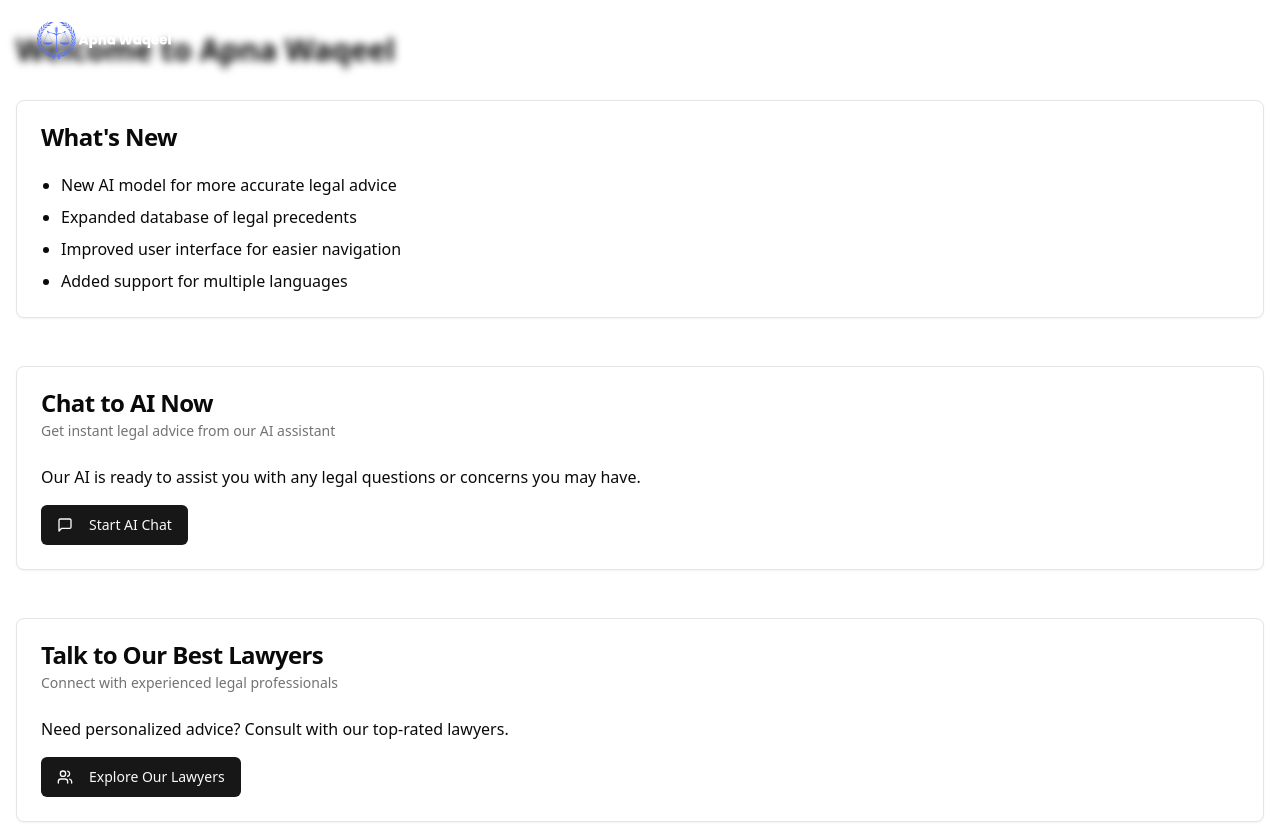
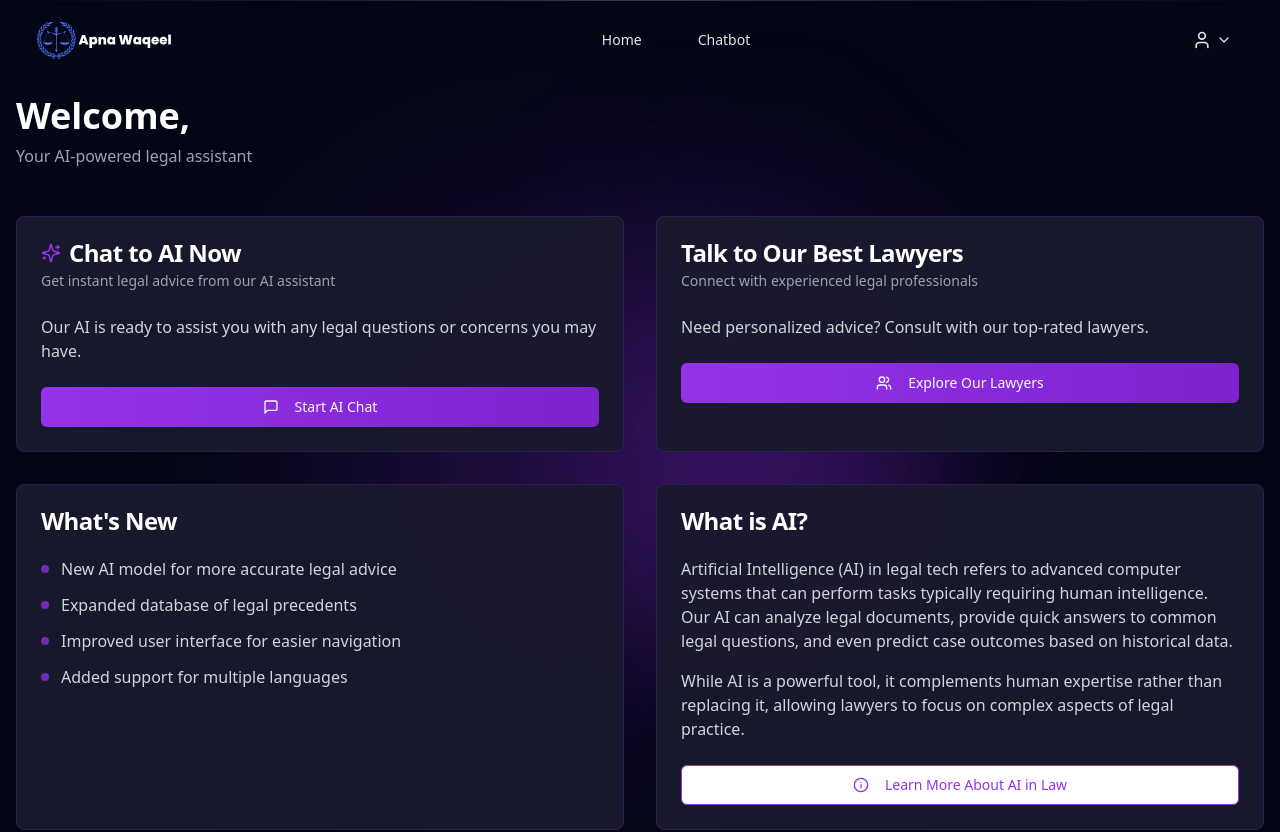
Before and after one commit to Nouman-Usman/Sem5-Proj, a React (Vite) app in the folder frontend/: page /user-home in a window 1280 px wide. Shown: the top 832 px of the page. Built offline with nearby package versions, Linux system fonts and the light colour scheme; sample sign-in values are in the browser's storage.

Commit message:
Update role-based access in routes and enhance Chatbot functionality

```diff
--- a/frontend/src/App.jsx
+++ b/frontend/src/App.jsx
@@ -30,7 +30,7 @@
           </ProtectedRoute>
         } />
         <Route path="/lawyers" element={
-          <ProtectedRoute allowedRoles={['lawyer']}>
+          <ProtectedRoute allowedRoles={['client']}>  {/* Changed from 'lawyer' to 'client' */}
             <LawyerRecommendationPage />
           </ProtectedRoute>
         } />
--- a/frontend/src/components/Navbar.jsx
+++ b/frontend/src/components/Navbar.jsx
@@ -87,7 +87,7 @@
               </a>
               {userRole === 'client' && (
                 <>
-                  <a href="/lawyers" className={linkClasses}>
+                  <a href="/lawyers" className={linkClasses}>  {/* Changed from /Lawyers to /lawyers */}
                     <span className="relative z-10">Lawyer Recommendation</span>
                   </a>
                   <a href="/subscription-plans" className={linkClasses}>
--- a/frontend/src/components/UserHome.jsx
+++ b/frontend/src/components/UserHome.jsx
@@ -1,87 +1,213 @@
-import React from "react"
+import React, { useState, useEffect } from "react"
 import { Card, CardContent, CardDescription, CardHeader, CardTitle } from "@/components/ui/card"
 import { Button } from "@/components/ui/button"
-import { MessageSquare, Users, Info } from "lucide-react"
+import { MessageSquare, Users, Info, Sparkles } from "lucide-react"
 
 export function UserHome() {
+  const [displayText, setDisplayText] = useState("");
+  const [isDeleting, setIsDeleting] = useState(false);
+  const [delta, setDelta] = useState(200);
+
+  useEffect(() => {
+    const user = JSON.parse(localStorage.getItem('user'));
+    const userName = user?.name || 'User';
+    setDisplayText(userName.charAt(0));
+  }, []);
+
+  useEffect(() => {
+    let ticker = setInterval(() => {
+      tick();
+    }, delta);
+
+    return () => clearInterval(ticker);
+  }, [displayText, isDeleting]);
+
+  const tick = () => {
+    const user = JSON.parse(localStorage.getItem('user'));
+    const fullName = user?.name || 'User';
+
+    if (isDeleting) {
+      setDisplayText(fullName.substring(0, displayText.length - 1));
+      setDelta(100);
+    } else {
+      setDisplayText(fullName.substring(0, displayText.length + 1));
+      setDelta(200);
+    }
+
+    if (!isDeleting && displayText === fullName) {
+      setTimeout(() => setIsDeleting(true), 2000);
+    } else if (isDeleting && displayText === '') {
+      setIsDeleting(false);
+    }
+  };
+
   return (
-    <div className="container mx-auto px-4 py-8">
-      <h1 className="text-3xl font-bold mb-8">Welcome to Apna Waqeel</h1>
-      {/* What's New Section */}
-      <section className="mb-12">
-        <Card>
+    <div className="min-h-screen bg-[#030614] pt-24 pb-8 px-4 relative overflow-hidden">
+      {/* Background effects */}
+      <div className="absolute inset-0 overflow-hidden">
+        <div className="absolute top-1/4 left-1/4 w-[500px] h-[500px] bg-[#9333EA]/20 rounded-full blur-[128px] animate-fadeInSlow"></div>
+        <div className="absolute top-1/4 right-1/4 w-[400px] h-[400px] bg-[#7E22CE]/20 rounded-full blur-[96px] animate-fadeInSlow delay-300"></div>
+        <div className="absolute bottom-1/4 left-1/2 w-[300px] h-[300px] bg-[#6B21A8]/20 rounded-full blur-[64px] animate-fadeInSlow delay-500"></div>
+      </div>
+
+      <div className="max-w-7xl mx-auto relative z-10">
+        {/* Welcome Header */}
+        <div className="mb-12 animate-fadeIn">
+          <h1 className="text-4xl font-bold text-white mb-2">
+            Welcome, {' '}
+            <span className="text-transparent bg-clip-text bg-gradient-to-r from-purple-400 to-pink-400 typewriter">
+              {displayText}
+            </span>
+          </h1>
+          <p className="text-gray-400">Your AI-powered legal assistant</p>
+        </div>
+
+        {/* Main Grid */}
+        <div className="grid grid-cols-1 md:grid-cols-2 gap-8">
+          {/* Chat to AI Now Section */}
+          <Card className="bg-[#1A1A2E]/95 border-[#9333EA]/20 hover:shadow-[0_0_30px_rgba(147,51,234,0.2)] transition-all duration-300 backdrop-blur-sm animate-slideInLeft">
             <CardHeader>
-            <CardTitle>What's New</CardTitle>
+              <CardTitle className="text-white flex items-center">
+                <Sparkles className="mr-2 h-5 w-5 text-[#9333EA]" />
+                Chat to AI Now
+              </CardTitle>
+              <CardDescription className="text-gray-400">Get instant legal advice from our AI assistant</CardDescription>
             </CardHeader>
             <CardContent>
-            <ul className="list-disc pl-5 space-y-2">
-              <li>New AI model for more accurate legal advice</li>
-              <li>Expanded database of legal precedents</li>
-              <li>Improved user interface for easier navigation</li>
-              <li>Added support for multiple languages</li>
-            </ul>
-          </CardContent>
-        </Card>
-      </section>
-      {/* Chat to AI Now Section */}
-      <section className="mb-12">
-        <Card>
-          <CardHeader>
-            <CardTitle>Chat to AI Now</CardTitle>
-            <CardDescription>Get instant legal advice from our AI assistant</CardDescription>
-          </CardHeader>
-          <CardContent>
-            <p className="mb-4">Our AI is ready to assist you with any legal questions or concerns you may have.</p>
+              <p className="text-gray-300 mb-6">Our AI is ready to assist you with any legal questions or concerns you may have.</p>
               <a href="/chatbot">
-              <Button className="w-full sm:w-auto">
+                <Button className="w-full bg-gradient-to-r from-[#9333EA] to-[#7E22CE] hover:opacity-90 transition-all duration-300">
                   <MessageSquare className="mr-2 h-4 w-4" /> Start AI Chat
                 </Button>
               </a>
             </CardContent>
           </Card>
-      </section>
+
           {/* Talk to Our Best Lawyers Section */}
-      <section className="mb-12">
-        <Card>
+          <Card className="bg-[#1A1A2E]/95 border-[#9333EA]/20 hover:shadow-[0_0_30px_rgba(147,51,234,0.2)] transition-all duration-300 backdrop-blur-sm animate-slideInRight">
             <CardHeader>
-            <CardTitle>Talk to Our Best Lawyers</CardTitle>
-            <CardDescription>Connect with experienced legal professionals</CardDescription>
+              <CardTitle className="text-white">Talk to Our Best Lawyers</CardTitle>
+              <CardDescription className="text-gray-400">Connect with experienced legal professionals</CardDescription>
             </CardHeader>
             <CardContent>
-            <p className="mb-4">Need personalized advice? Consult with our top-rated lawyers.</p>
+              <p className="text-gray-300 mb-6">Need personalized advice? Consult with our top-rated lawyers.</p>
               <a href="/Lawyers">
-              <Button className="w-full sm:w-auto">
+                <Button className="w-full bg-gradient-to-r from-[#9333EA] to-[#7E22CE] hover:opacity-90 transition-all duration-300">
                   <Users className="mr-2 h-4 w-4" /> Explore Our Lawyers
                 </Button>
               </a>
             </CardContent>
           </Card>
-      </section>
-      {/* What is AI Section */}
-      <section>
-        <Card>
+
+          {/* What's New Section */}
+          <Card className="bg-[#1A1A2E]/95 border-[#9333EA]/20 hover:shadow-[0_0_30px_rgba(147,51,234,0.2)] transition-all duration-300 backdrop-blur-sm animate-slideInUp delay-300">
             <CardHeader>
-            <CardTitle>What is AI?</CardTitle>
+              <CardTitle className="text-white">What's New</CardTitle>
             </CardHeader>
             <CardContent>
-            <p className="mb-4">
+              <ul className="space-y-3 text-gray-300">
+                <li className="flex items-center">
+                  <div className="w-2 h-2 bg-[#9333EA] rounded-full mr-3 animate-pulse"></div>
+                  New AI model for more accurate legal advice
+                </li>
+                <li className="flex items-center">
+                  <div className="w-2 h-2 bg-[#9333EA] rounded-full mr-3 animate-pulse"></div>
+                  Expanded database of legal precedents
+                </li>
+                <li className="flex items-center">
+                  <div className="w-2 h-2 bg-[#9333EA] rounded-full mr-3 animate-pulse"></div>
+                  Improved user interface for easier navigation
+                </li>
+                <li className="flex items-center">
+                  <div className="w-2 h-2 bg-[#9333EA] rounded-full mr-3 animate-pulse"></div>
+                  Added support for multiple languages
+                </li>
+              </ul>
+            </CardContent>
+          </Card>
+
+          {/* What is AI Section */}
+          <Card className="bg-[#1A1A2E]/95 border-[#9333EA]/20 hover:shadow-[0_0_30px_rgba(147,51,234,0.2)] transition-all duration-300 backdrop-blur-sm animate-slideInUp delay-400">
+            <CardHeader>
+              <CardTitle className="text-white">What is AI?</CardTitle>
+            </CardHeader>
+            <CardContent>
+              <p className="text-gray-300 mb-4">
                 Artificial Intelligence (AI) in legal tech refers to advanced computer systems that can perform tasks
                 typically requiring human intelligence. Our AI can analyze legal documents, provide quick answers to
                 common legal questions, and even predict case outcomes based on historical data.
               </p>
-            <p>
-              While AI is a powerful tool, it's important to note that it doesn't replace human lawyers. Instead,
-              it complements their expertise by handling routine tasks and providing initial guidance, allowing
-              human lawyers to focus on more complex aspects of legal practice.
+              <p className="text-gray-300 mb-6">
+                While AI is a powerful tool, it complements human expertise rather than replacing it, allowing
+                lawyers to focus on complex aspects of legal practice.
               </p>
               <a href="/about">
-              <Button variant="outline" className="mt-4">
+                <Button variant="outline" className="w-full border-[#9333EA] text-[#9333EA] hover:bg-[#9333EA] hover:text-white transition-all duration-300">
                   <Info className="mr-2 h-4 w-4" /> Learn More About AI in Law
                 </Button>
               </a>
             </CardContent>
           </Card>
-      </section>
+        </div>
+      </div>
+
+      <style jsx>{`
+        @keyframes fadeIn {
+          from { opacity: 0; }
+          to { opacity: 1; }
+        }
+
+        @keyframes slideInLeft {
+          from { opacity: 0; transform: translateX(-50px); }
+          to { opacity: 1; transform: translateX(0); }
+        }
+
+        @keyframes slideInRight {
+          from { opacity: 0; transform: translateX(50px); }
+          to { opacity: 1; transform: translateX(0); }
+        }
+
+        @keyframes slideInUp {
+          from { opacity: 0; transform: translateY(50px); }
+          to { opacity: 1; transform: translateY(0); }
+        }
+
+        .animate-fadeIn {
+          animation: fadeIn 0.6s ease-out forwards;
+        }
+
+        .animate-slideInLeft {
+          animation: slideInLeft 0.6s ease-out forwards;
+        }
+
+        .animate-slideInRight {
+          animation: slideInRight 0.6s ease-out forwards;
+        }
+
+        .animate-slideInUp {
+          animation: slideInUp 0.6s ease-out forwards;
+        }
+
+        .delay-300 {
+          animation-delay: 300ms;
+        }
+
+        .delay-400 {
+          animation-delay: 400ms;
+        }
+
+        .typewriter {
+          display: inline-block;
+          border-right: 4px solid #9333EA;
+          animation: blink 0.75s step-end infinite;
+          padding-right: 4px;
+        }
+
+        @keyframes blink {
+          from, to { border-color: transparent }
+          50% { border-color: #9333EA }
+        }
+      `}</style>
     </div>
   );
 }
```
Also changed, not shown: frontend/src/components/ChatbotPage.jsx (+17 -2 lines), frontend/src/components/cleint_sub.jsx (+99 -39 lines). Lines whose indentation alone changed are shown as unchanged.
